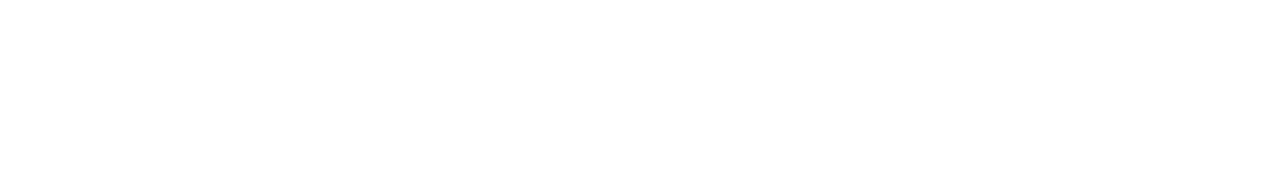
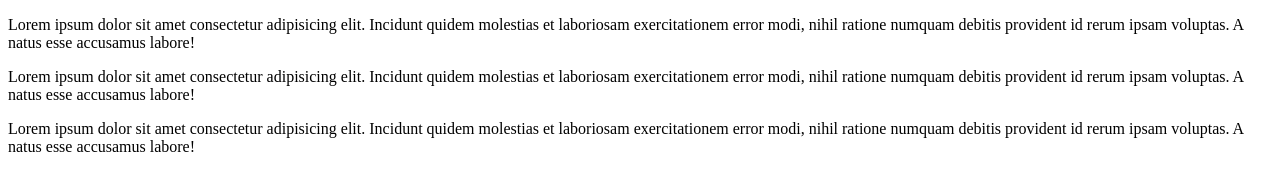
Before and after one commit to mahmud444t/module-3, a plain HTML site: page index.html in a window 1280 px wide. Drawn offline with Linux system fonts and the light colour scheme.

Commit message:
my_second_commit

```diff
--- a/index.html
+++ b/index.html
@@ -5,10 +5,25 @@
     <meta charset="UTF-8">
     <meta name="viewport" content="width=device-width, initial-scale=1.0">
     <title>My first repo</title>
+    <link rel="stylesheet" href="styles.css">
 </head>
 
 <body>
-
+    <div class="new div">
+        <p>Lorem ipsum dolor sit amet consectetur adipisicing elit. Incidunt quidem molestias et laboriosam
+            exercitationem error modi, nihil ratione numquam debitis provident id rerum ipsam voluptas. A natus esse
+            accusamus labore!</p>
+    </div>
+    <div class="new div">
+        <p>Lorem ipsum dolor sit amet consectetur adipisicing elit. Incidunt quidem molestias et laboriosam
+            exercitationem error modi, nihil ratione numquam debitis provident id rerum ipsam voluptas. A natus esse
+            accusamus labore!</p>
+    </div>
+    <div class="new div">
+        <p>Lorem ipsum dolor sit amet consectetur adipisicing elit. Incidunt quidem molestias et laboriosam
+            exercitationem error modi, nihil ratione numquam debitis provident id rerum ipsam voluptas. A natus esse
+            accusamus labore!</p>
+    </div>
 </body>
 
 </html>
--- /dev/null
+++ b/styles.css
@@ -0,0 +1,4 @@
+.new div{
+    background-color: aqua;
+    margin: 10px;
+}
```
